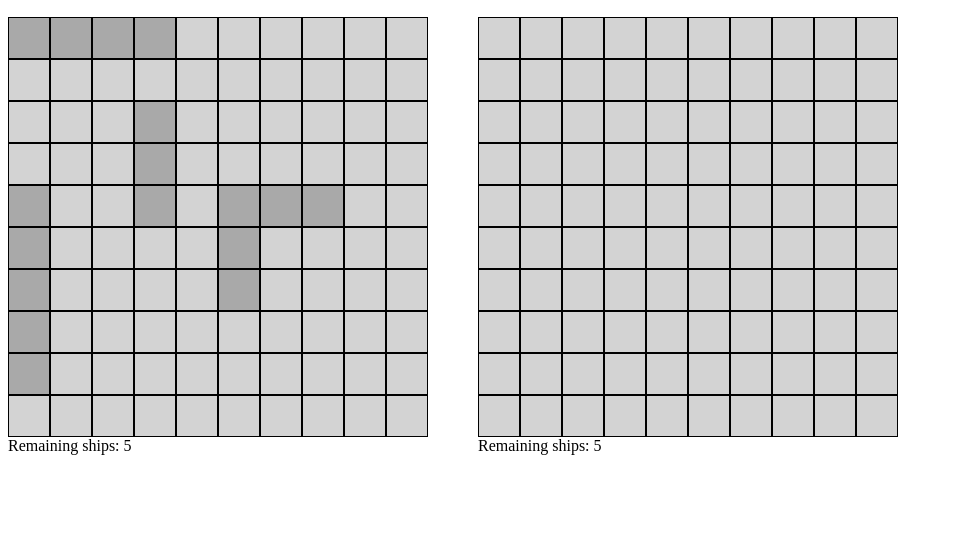
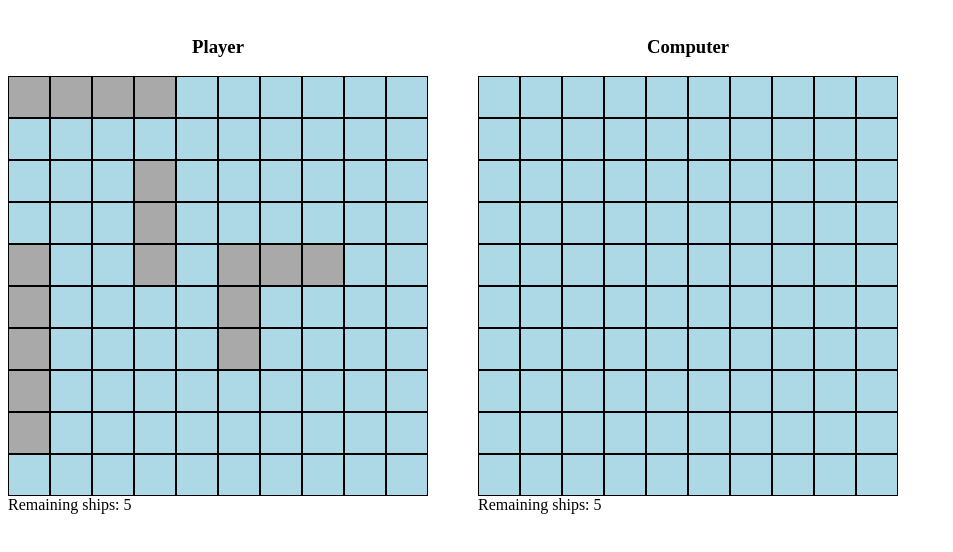
Before and after one commit to MountainKing73/odin-battleship, a website built with webpack: page src/template.html in a window 1280 px wide. Shown: the part 50-602 px from the top of the page, without its empty margins (0-953 px from the left). Built offline with nearby package versions, Linux system fonts and the light colour scheme.

Commit message:
Added names for boards

```diff
--- a/src/css/styles.css
+++ b/src/css/styles.css
@@ -1,6 +1,11 @@
 #GameContainer {
   display: flex;
   gap: 50px;
+}
+
+.name {
+  width: 420px;
+  text-align: center;
 }
 
 .PlayerContainer {
@@ -11,11 +16,11 @@
 }
 
 #Player1Container {
-  background-color: lightgrey;
+  background-color: lightblue;
 }
 
 #Player2Container {
-  background-color: lightgrey;
+  background-color: lightblue;
 }
 
 .row {
--- a/src/template.html
+++ b/src/template.html
@@ -9,8 +9,14 @@
   <body>
     <h2>BATTLESHIP</h2>
     <div id="GameContainer">
-      <div class="PlayerContainer" id="Player1Container"></div>
-      <div class="PlayerContainer" id="Player2Container"></div>
+      <div id="Player1">
+        <h3 class="name">Player</h3>
+        <div class="PlayerContainer" id="Player1Container"></div>
+      </div>
+      <div id="Player2">
+        <h3 class="name">Computer</h3>
+        <div class="PlayerContainer" id="Player2Container"></div>
+      </div>
     </div>
   </body>
 </html>
```
